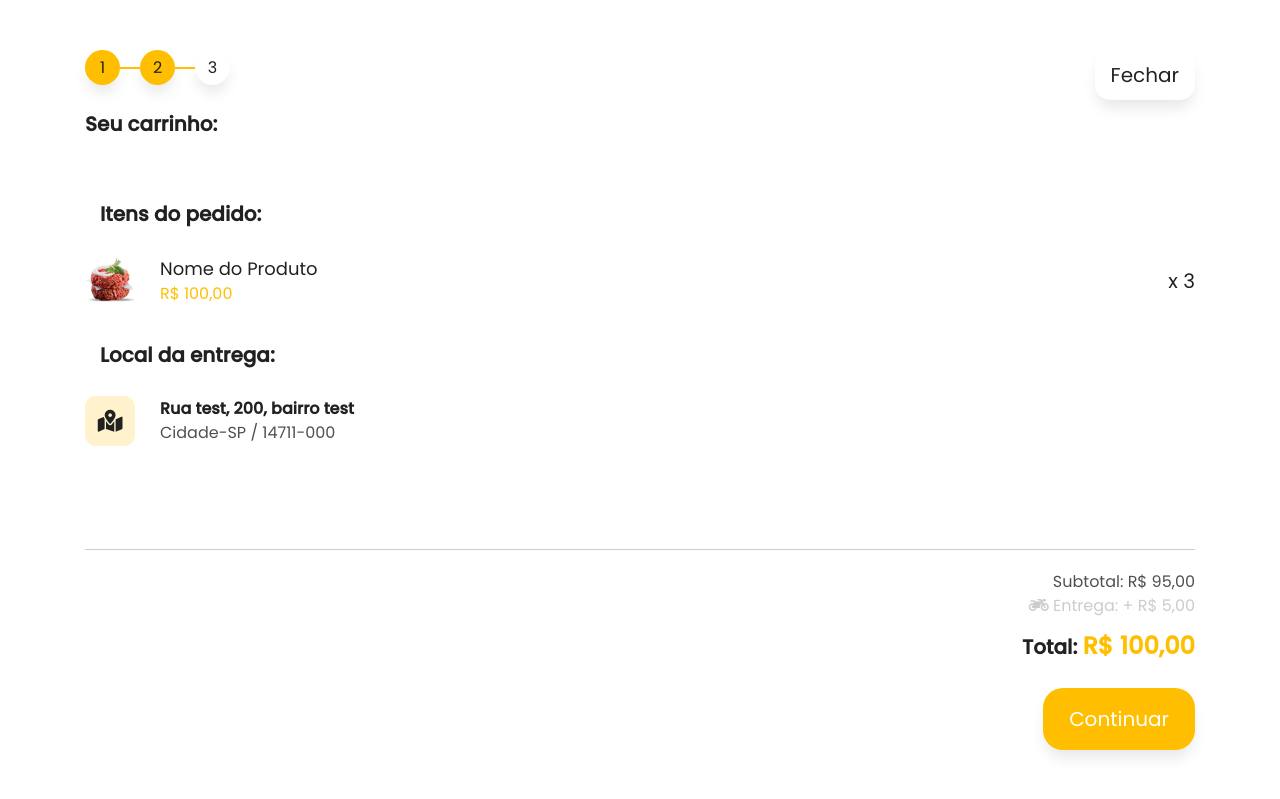
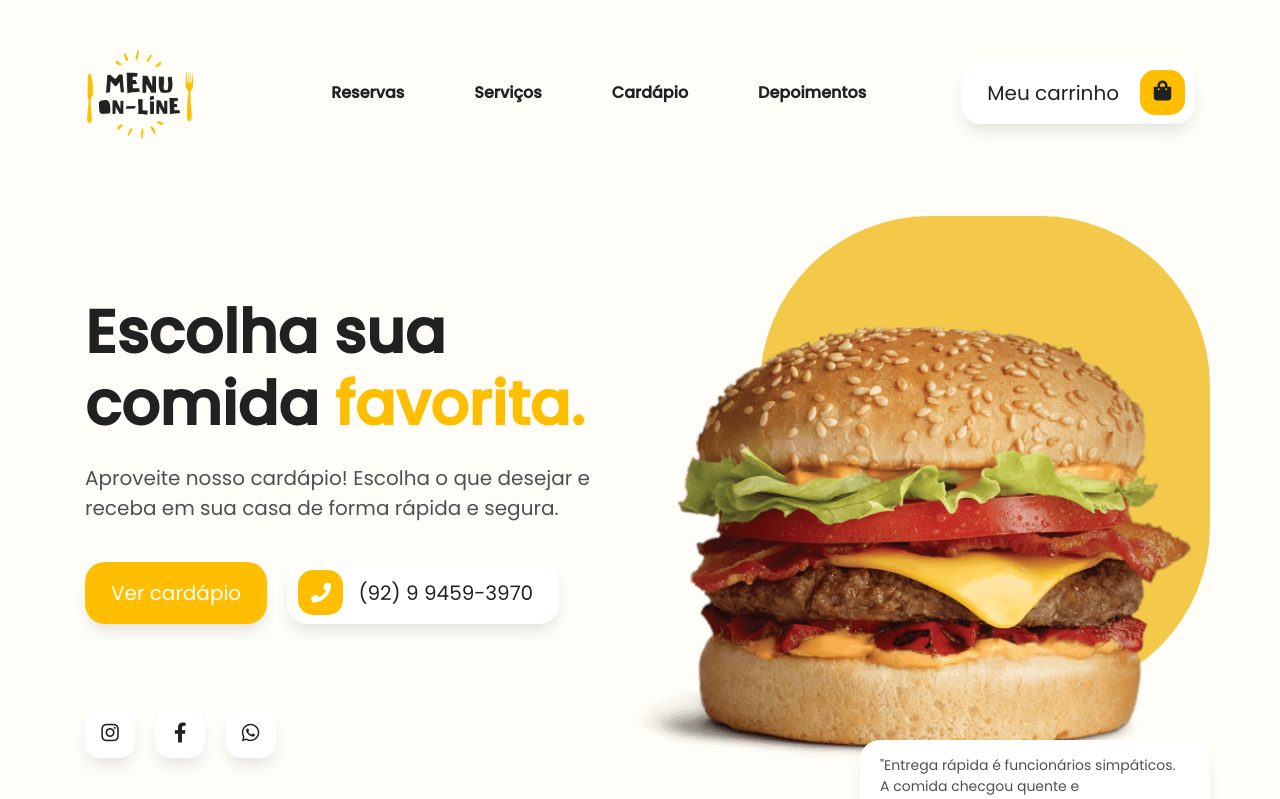
Before and after one commit to JSDiniz/Cardapio_Online, a plain HTML site: page index.html in a window 1280 px wide. Shown: the top 799 px of the page. Drawn offline with Linux system fonts and the light colour scheme; files whose address does not match are found by name.

Commit message:
feat: hiding modal

```diff
--- a/index.html
+++ b/index.html
@@ -482,7 +482,7 @@
       </section>
     </footer>
 
-    <div class="modal-full" id="odal-carrinho hidden">
+    <div class="modal-full hidden" id="odal-carrinho">
       <section class="m-header">
         <div class="container">
           <a class="btn btn-white btn-sm float-right"> Fechar </a>
```
